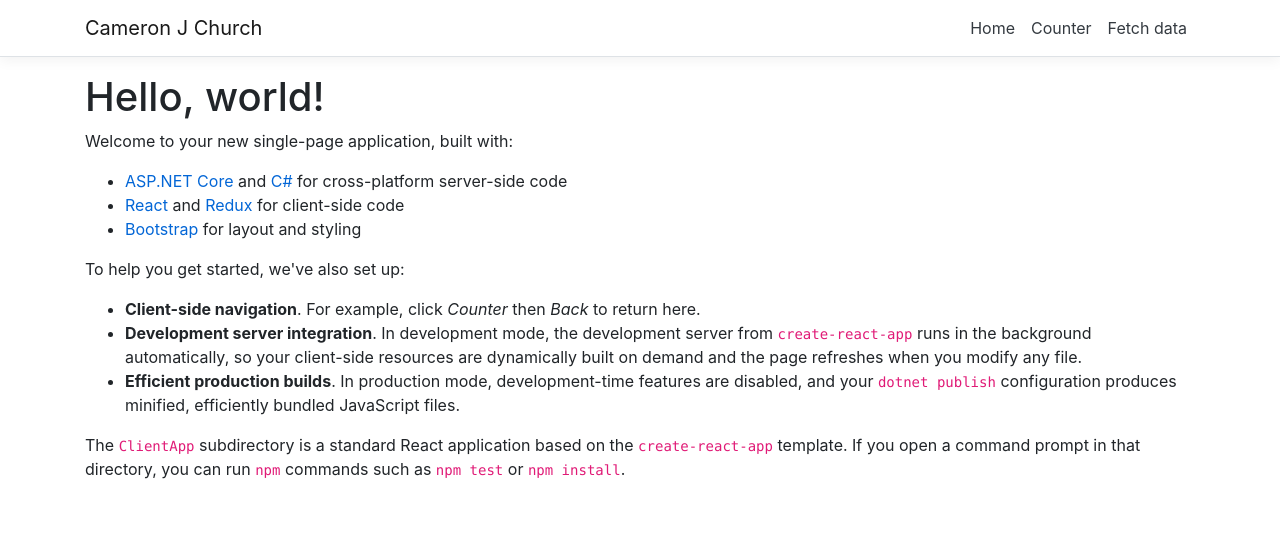
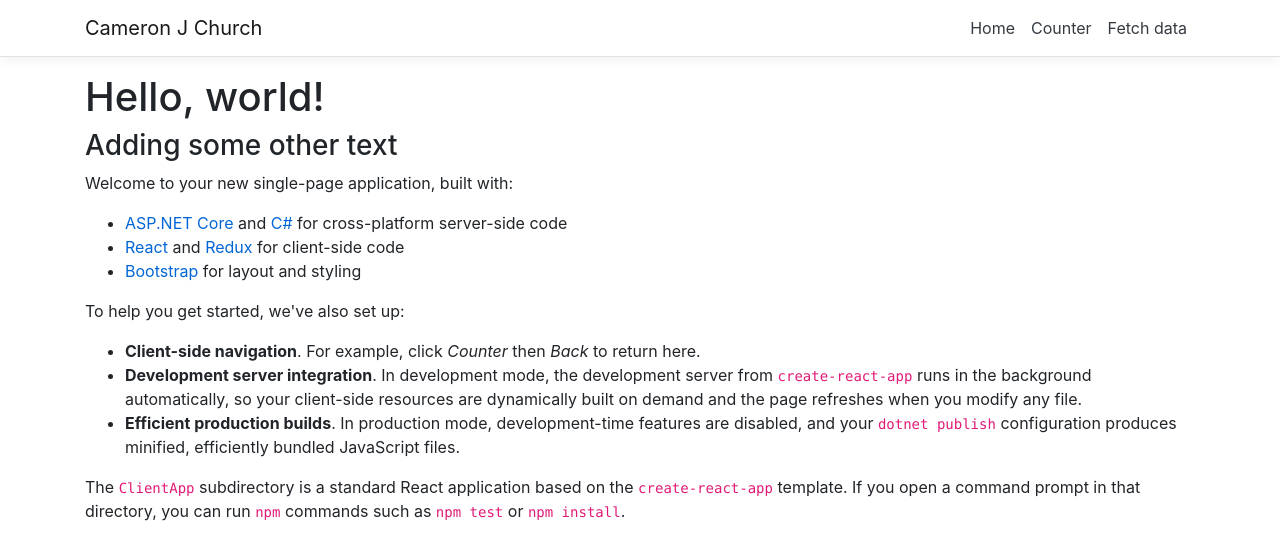
Before and after one commit to cameronjchurch/CameronJChurch, a React (Create React App) app in the folder CameronJChurch/ClientApp/: page / in a window 1280 px wide. Shown: the top 560 px of the page. Built offline with nearby package versions, Linux system fonts and the light colour scheme.

Commit message:
Test commit

```diff
--- a/CameronJChurch/ClientApp/src/components/Home.tsx
+++ b/CameronJChurch/ClientApp/src/components/Home.tsx
@@ -3,7 +3,8 @@
 
 const Home = () => (
   <div>
-    <h1>Hello, world!</h1>
+        <h1>Hello, world!</h1>
+        <h3>Adding some other text</h3>
     <p>Welcome to your new single-page application, built with:</p>
     <ul>
       <li><a href='https://get.asp.net/'>ASP.NET Core</a> and <a href='https://msdn.microsoft.com/en-us/library/67ef8sbd.aspx'>C#</a> for cross-platform server-side code</li>
```
